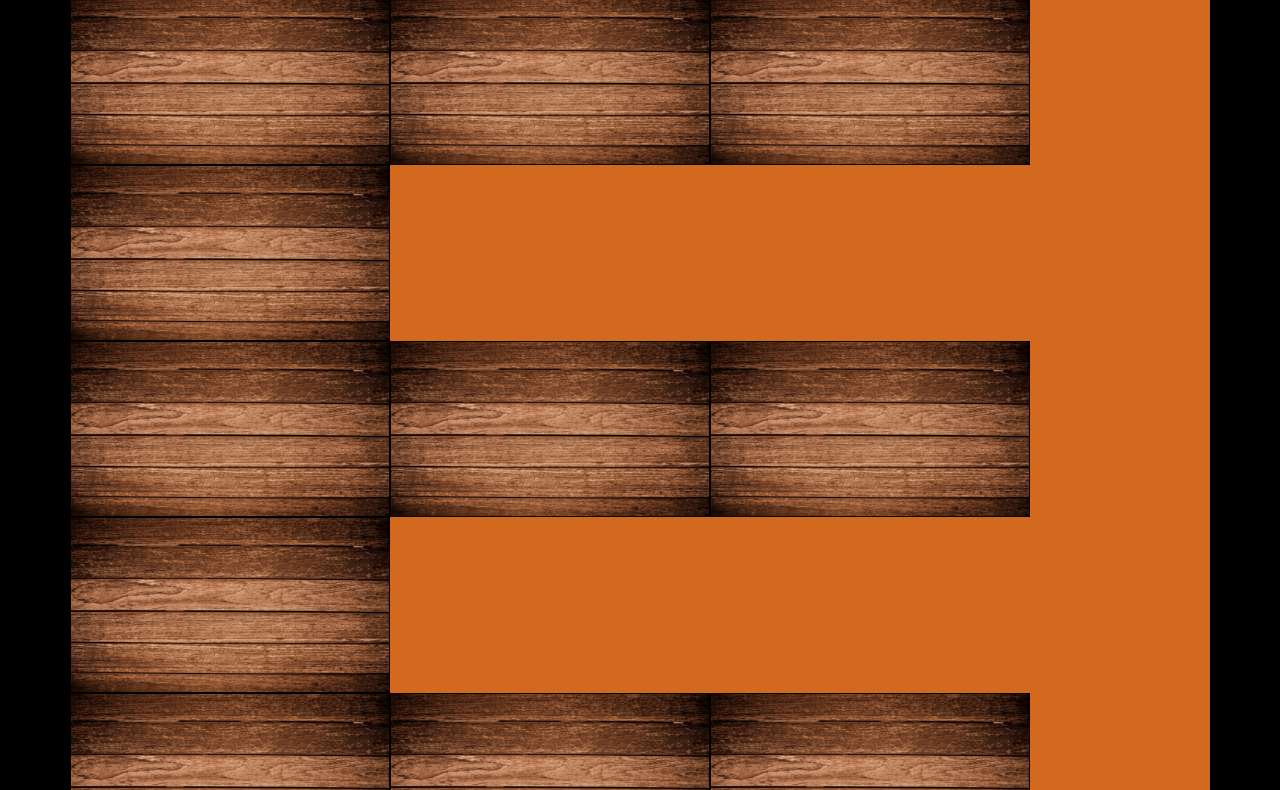
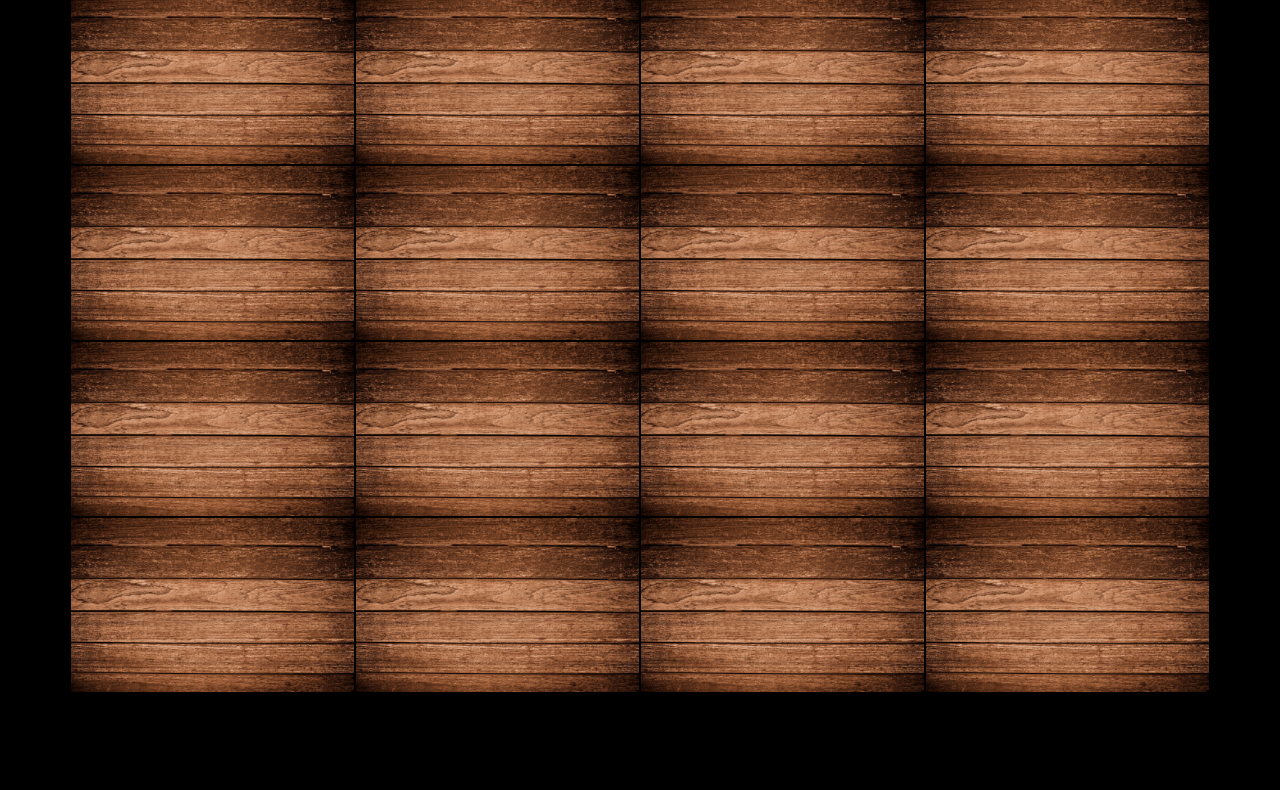
Before and after one commit to lucanouet/memotest, a website: page index.html in a window 1280 px wide. Shown: the part 67-857 px from the top of the page. After the commit the page ends 800 px from the top, so only its background shows below. Drawn offline with nearby package versions, Linux system fonts and the light colour scheme.

Commit message:
quito col-sm-3
Funciona de nuevo

```diff
--- a/index.html
+++ b/index.html
@@ -25,31 +25,33 @@
             <div class="col-sm"><p>Pares Obtenidos <strong id="pares-obtenidos">0</strong></p></div>
         </div>
         <div class="row">
-            <div class="col-sm-3 casillero" ><div class="ficha" id="0"></div></div>
-            <div class="col-sm-3 casillero" ><div class="ficha" id="1"></div></div>
-            <div class="col-sm-3 casillero" ><div class="ficha" id="2"></div></div>
-            <div class="col-sm-3 casillero" ><div class="ficha" id="3"></div></div>
+            <div class="col-sm casillero" ><div class="ficha" id="0"></div></div>
+            <div class="col-sm casillero" ><div class="ficha" id="1"></div></div>
+            <div class="col-sm casillero" ><div class="ficha" id="2"></div></div>
+            <div class="col-sm casillero" ><div class="ficha" id="3"></div></div>
         </div>
         <div class="row">
-            <div class="col-sm-3 casillero" ><div class="ficha" id="4"></div></div>
-            <div class="col-sm-3 casillero" ><div class="ficha" id="5"></div></div>
-            <div class="col-sm-3 casillero" ><div class="ficha" id="6"></div></div>
-            <div class="col-sm-3 casillero" ><div class="ficha" id="7"></div></div>
+            <div class="col-sm casillero" ><div class="ficha" id="4"></div></div>
+            <div class="col-sm casillero" ><div class="ficha" id="5"></div></div>
+            <div class="col-sm casillero" ><div class="ficha" id="6"></div></div>
+            <div class="col-sm casillero" ><div class="ficha" id="7"></div></div>
         </div>
         <div class="row">
-            <div class="col-sm-3 casillero" ><div class="ficha" id="8"></div></div>
-            <div class="col-sm-3 casillero" ><div class="ficha" id="9"></div></div>
-            <div class="col-sm-3 casillero" ><div class="ficha" id="10"></div></div>
-            <div class="col-sm-3 casillero" ><div class="ficha" id="11"></div></div>
+            <div class="col-sm casillero" ><div class="ficha" id="8"></div></div>
+            <div class="col-sm casillero" ><div class="ficha" id="9"></div></div>
+            <div class="col-sm casillero" ><div class="ficha" id="10"></div></div>
+            <div class="col-sm casillero" ><div class="ficha" id="11"></div></div>
         </div>
         <div class="row">
-            <div class="col-sm-3 casillero" ><div class="ficha" id="12"></div></div>
-            <div class="col-sm-3 casillero" ><div class="ficha" id="13"></div></div>
-            <div class="col-sm-3 casillero" ><div class="ficha" id="14"></div></div>
-            <div class="col-sm-3 casillero" ><div class="ficha" id="15"></div></div>
+            <div class="col-sm casillero" ><div class="ficha" id="12"></div></div>
+            <div class="col-sm casillero" ><div class="ficha" id="13"></div></div>
+            <div class="col-sm casillero" ><div class="ficha" id="14"></div></div>
+            <div class="col-sm casillero" ><div class="ficha" id="15"></div></div>
         </div>
     </div>
 </body>
 <script src="fichas.js"></script>
 <script src="codigo.js"></script>
+<!-- JavaScript Bundle with Popper -->
+<script src="https://cdn.jsdelivr.net/npm/bootstrap@5.2.0-beta1/dist/js/bootstrap.bundle.min.js" integrity="sha384-pprn3073KE6tl6bjs2QrFaJGz5/SUsLqktiwsUTF55Jfv3qYSDhgCecCxMW52nD2" crossorigin="anonymous"></script>
 </html>
```
